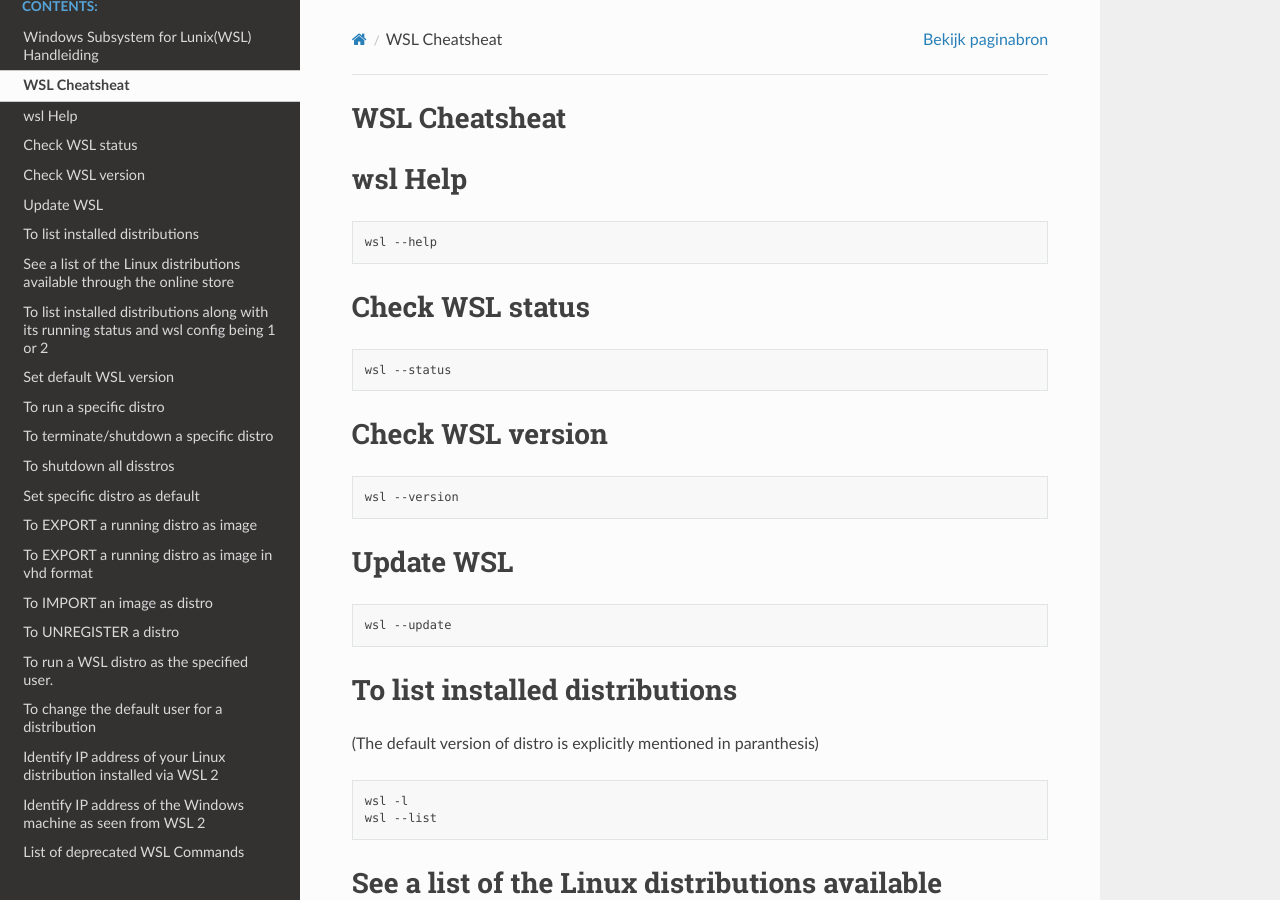
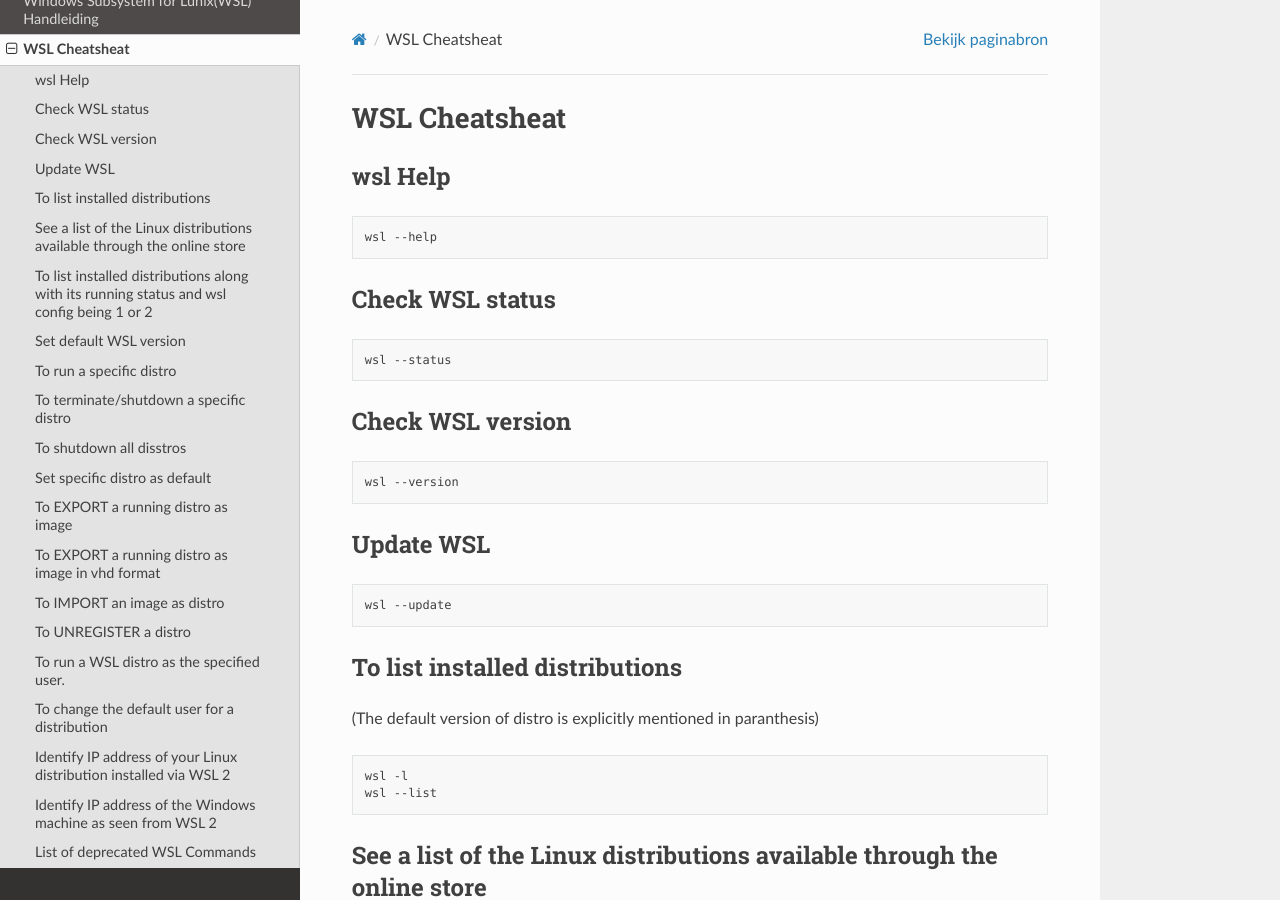
Before and after one commit to AvansMechatronica/WindowsSubsystemForLinuxHandleiding, a Sphinx documentation site: the page built from documentation/documentation/WSL_Cheatsheet.md, in a window 1280 px wide and 900 px high. Built offline with Sphinx 7.4.7 and the Read the Docs theme 3.1.0, drawn with Linux system fonts in a browser that asks for light colours.

Commit message:
20250309

````diff
--- a/documentation/documentation/WSL_Cheatsheet.md
+++ b/documentation/documentation/WSL_Cheatsheet.md
@@ -1,4 +1,4 @@
-## WSL Cheatsheat
+# WSL Cheatsheat
 
 ## wsl Help
 ```powershell
````
